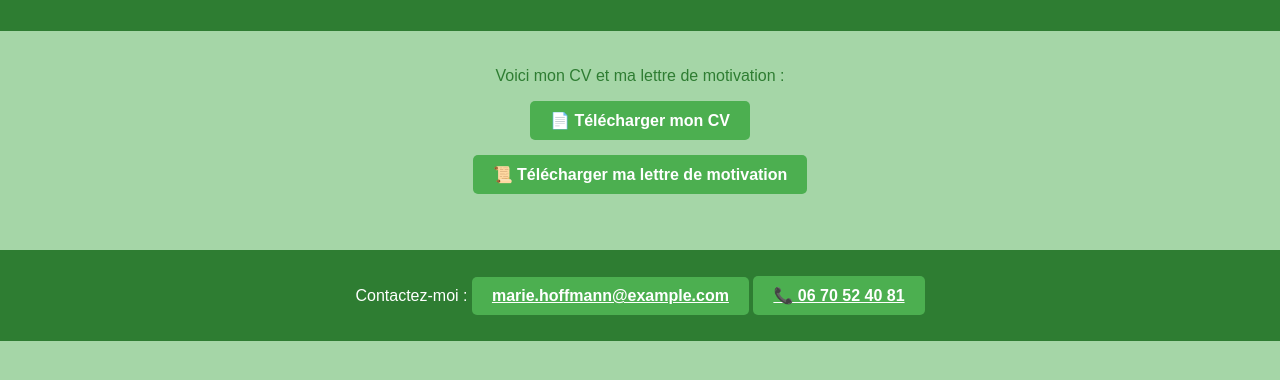
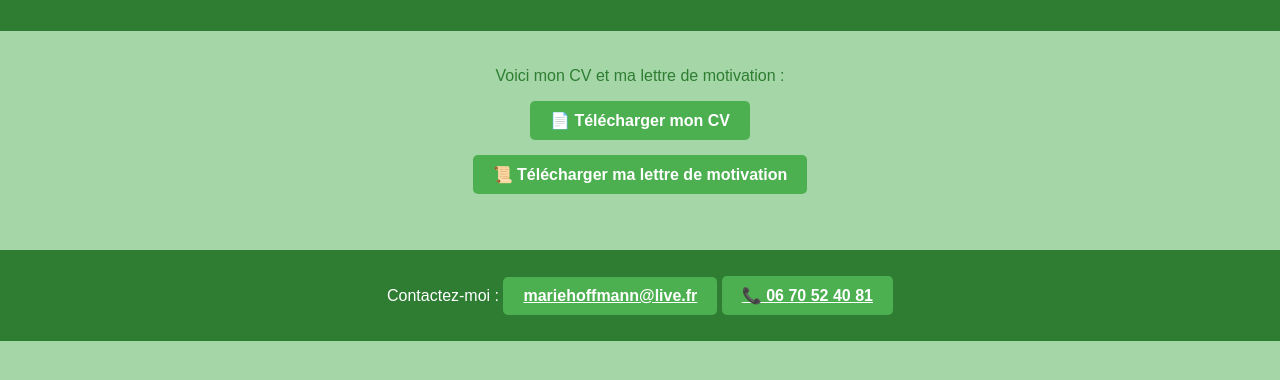
Before and after one commit to maryhoffmann/mon.stage, a plain HTML site: page index.html in a window 1280 px wide. Shown: the part 128-508 px from the top of the page. Drawn offline with Linux system fonts and the light colour scheme.

Commit message:
Update index.html

```diff
--- a/index.html
+++ b/index.html
@@ -19,7 +19,7 @@
         </ul>
     </main>
     <footer>
-        <p>Contactez-moi : <a href="mailto:mariehoffmann@live.com">marie.hoffmann@example.com</a>
+        <p>Contactez-moi : <a href="mailto:mariehoffmann@live.com">mariehoffmann@live.fr</a>
         <a href="tel:+33670524081">📞 06 70 52 40 81 </a></p>
     </footer>
 </body>
```
